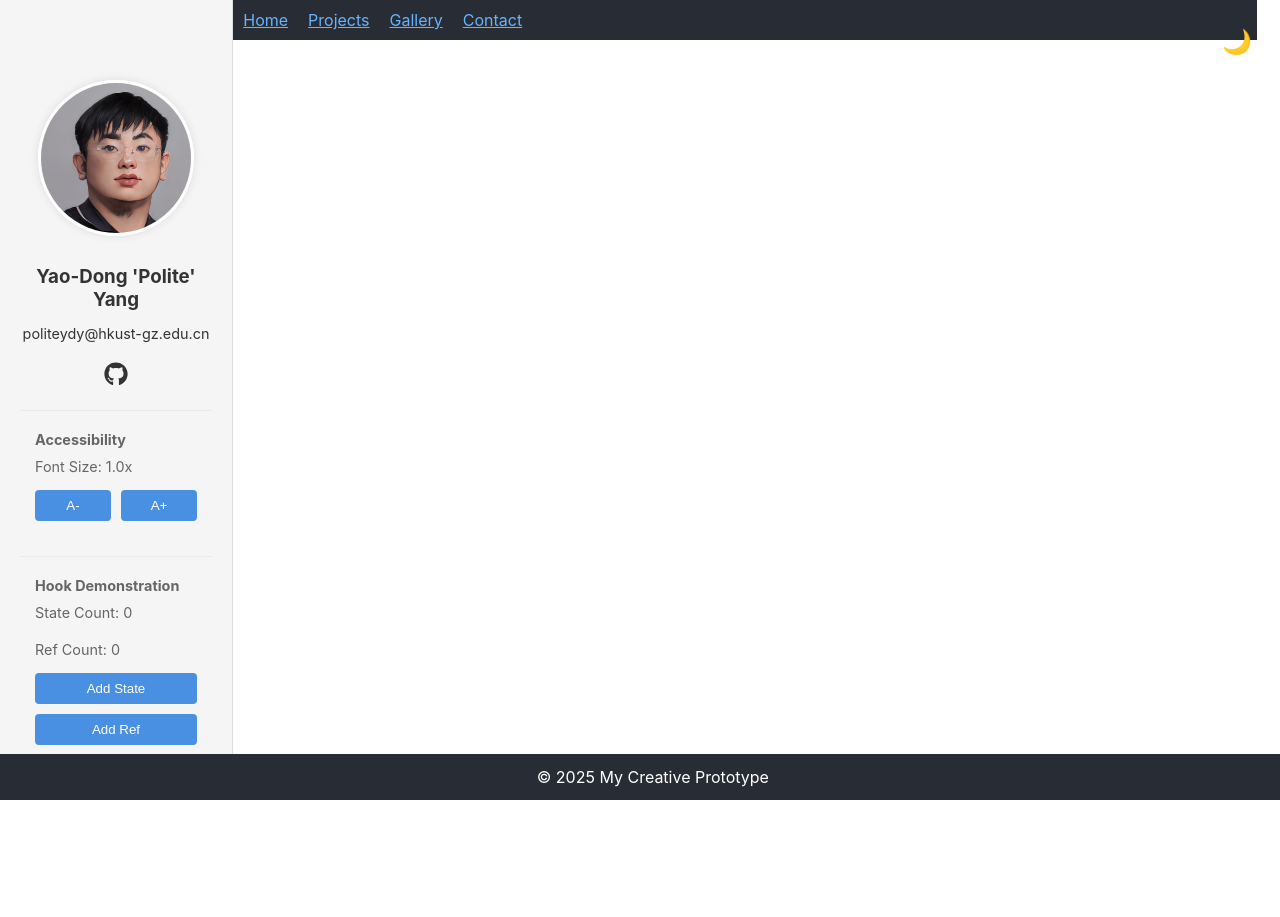
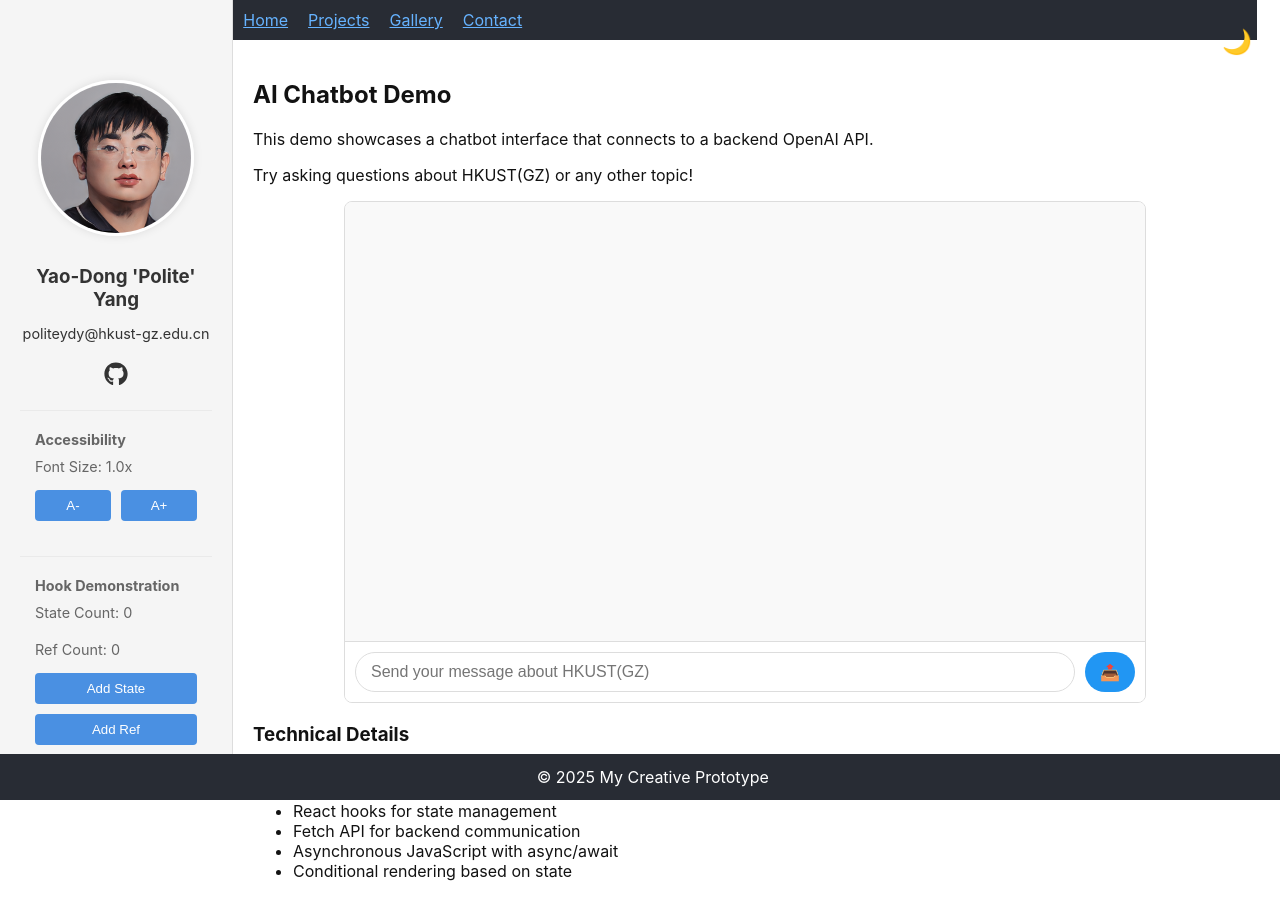
Before and after one commit to yyd003/CMAA6019B_T-E, a React (Create React App) app: page /projects/chatbot-demo in a window 1280 px wide. Before the commit the page ends 800 px from the top, so only its background shows below. Built offline with nearby package versions, Linux system fonts and the light colour scheme.

Commit message:
Chatbot Integration

```diff
--- /dev/null
+++ b/src/components/ChatInterface/ChatInterface.css
@@ -0,0 +1,4 @@
+/* 可以在这里添加额外的样式，如果需要的话 */
+.chat-interface {
+  font-family: Arial, sans-serif;
+}
--- /dev/null
+++ b/src/components/ChatInterface/index.js
@@ -0,0 +1,152 @@
+import React, { useState } from 'react';
+import './ChatInterface.css';
+
+function ChatInterface() {
+  // 创建三个钩子来管理对话状态
+  const [messages, setMessages] = useState([]);
+  const [input, setInput] = useState('');
+  const [loading, setLoading] = useState(false);
+
+  // 发送消息到后端并获取响应
+  const sendMessage = async () => {
+    // 检查输入是否为空
+    if (input.trim() === '') return;
+
+    // 添加用户消息到对话历史
+    setMessages([...messages, { type: 'user', content: input }]);
+
+    // 设置加载状态
+    setLoading(true);
+
+    try {
+      // 使用fetch API发送POST请求到后端
+      const response = await fetch('http://localhost:5000/api/chat', {
+        method: 'POST',
+        headers: {
+          'Content-Type': 'application/json'
+        },
+        body: JSON.stringify({ message: input })
+      });
+
+      const data = await response.json();
+
+      if (data.success) {
+        // 添加AI响应到对话历史
+        setMessages(prev => [...prev, { type: 'ai', content: data.response }]);
+      } else {
+        // 处理错误情况
+        setMessages(prev => [...prev, { type: 'ai', content: `Error: ${data.error || 'Unknown error'}` }]);
+      }
+    } catch (error) {
+      // 处理网络错误
+      setMessages(prev => [...prev, { type: 'ai', content: 'Sorry, there was a network error. Please try again later.' }]);
+      console.error('Network error:', error);
+    } finally {
+      // 无论成功与否，都重置加载状态和输入框
+      setLoading(false);
+      setInput('');
+    }
+  };
+
+  // 处理按Enter键发送消息
+  const handleKeyDown = (e) => {
+    if (e.key === 'Enter' && !loading) {
+      sendMessage();
+    }
+  };
+
+  return (
+    <div style={styles.chatInterface}>
+      <div style={styles.chatHistory}>
+        {messages.map((message, index) => (
+          <div key={index} style={{...styles.message, ...(message.type === 'user' ? styles.userMessage : styles.aiMessage)}}>
+            <span style={styles.messageLabel}>
+              {message.type === 'user' ? 'user' : 'ai'}:
+            </span>
+            {message.content}
+          </div>
+        ))}
+      </div>
+      <div style={styles.inputArea}>
+        <input
+          type="text"
+          value={input}
+          onChange={(e) => setInput(e.target.value)}
+          onKeyDown={handleKeyDown}
+          placeholder="Send your message about HKUST(GZ)"
+          style={styles.chatInput}
+          disabled={loading}
+        />
+        <button onClick={sendMessage} disabled={loading} style={styles.chatButton}>
+          {loading ? '⏳' : '📤'}
+        </button>
+      </div>
+    </div>
+  );
+}
+
+// 内联样式
+const styles = {
+  chatInterface: {
+    display: 'flex',
+    flexDirection: 'column',
+    height: '500px',
+    width: '100%',
+    maxWidth: '800px',
+    margin: '0 auto',
+    border: '1px solid #ddd',
+    borderRadius: '8px',
+    overflow: 'hidden',
+  },
+  chatHistory: {
+    flex: 1,
+    padding: '20px',
+    overflowY: 'auto',
+    backgroundColor: '#f9f9f9',
+  },
+  message: {
+    margin: '10px 0',
+    padding: '10px 15px',
+    borderRadius: '18px',
+    maxWidth: '80%',
+    wordWrap: 'break-word',
+  },
+  userMessage: {
+    backgroundColor: '#e3f2fd',
+    marginLeft: 'auto',
+    textAlign: 'right',
+  },
+  aiMessage: {
+    backgroundColor: '#f1f0f0',
+    marginRight: 'auto',
+  },
+  messageLabel: {
+    fontWeight: 'bold',
+    marginRight: '8px',
+  },
+  inputArea: {
+    display: 'flex',
+    padding: '10px',
+    backgroundColor: '#fff',
+    borderTop: '1px solid #ddd',
+  },
+  chatInput: {
+    flex: 1,
+    padding: '10px 15px',
+    border: '1px solid #ddd',
+    borderRadius: '20px',
+    marginRight: '10px',
+    fontSize: '16px',
+  },
+  chatButton: {
+    padding: '10px 15px',
+    backgroundColor: '#2196f3',
+    color: 'white',
+    border: 'none',
+    borderRadius: '20px',
+    cursor: 'pointer',
+    fontSize: '16px',
+  }
+};
+
+export default ChatInterface;
--- a/src/layouts/PortfolioLayout/index.js
+++ b/src/layouts/PortfolioLayout/index.js
@@ -9,6 +9,7 @@ import Contact from '../../pages/Contact';
 import ReactDemo from '../../pages/ProjectPages/ReactDemo';
 import Degas from '../../pages/ProjectPages/Degas';
 import CoursePlatform from '../../features/CoursePlatform';
+import ChatbotDemo from '../../pages/ProjectPages/ChatbotDemo';
 import GalleryPage from '../../pages/Gallery';
 import './PortfolioLayout.css';
 import { useFontSize } from '../../contexts/FontSizeContext';
@@ -29,6 +30,7 @@ function PortfolioLayout() {
             <Route path="/projects/react-demo" element={<ReactDemo />} />
             <Route path="/projects/degas" element={<Degas />} />
             <Route path="/projects/course-platform" element={<CoursePlatform />} />
+            <Route path="/projects/chatbot-demo" element={<ChatbotDemo />} />
             <Route path="/projects/coming-soon" element={
               <section>
                 <h2>Coming Soon</h2>
--- /dev/null
+++ b/src/pages/ProjectPages/ChatbotDemo/index.js
@@ -0,0 +1,27 @@
+import React from 'react';
+import ChatInterface from '../../../components/ChatInterface';
+
+function ChatbotDemo() {
+  return (
+    <div className="chatbot-demo-container">
+      <h2>AI Chatbot Demo</h2>
+      <p>This demo showcases a chatbot interface that connects to a backend OpenAI API.</p>
+      <p>Try asking questions about HKUST(GZ) or any other topic!</p>
+
+      <ChatInterface />
+
+      <div className="tech-details" style={{ marginTop: '20px' }}>
+        <h3>Technical Details</h3>
+        <p>This component demonstrates:</p>
+        <ul>
+          <li>React hooks for state management</li>
+          <li>Fetch API for backend communication</li>
+          <li>Asynchronous JavaScript with async/await</li>
+          <li>Conditional rendering based on state</li>
+        </ul>
+      </div>
+    </div>
+  );
+}
+
+export default ChatbotDemo;
--- a/src/pages/Projects/index.js
+++ b/src/pages/Projects/index.js
@@ -31,6 +31,16 @@ export const projectsList = [
         image: "/img/bg.jpg",
         description: "An online learning platform built with React.",
         fullDescription: "A comprehensive educational platform featuring course management, student tracking, and interactive learning materials.",
+        sourceLink: null
+    },
+    {
+        path: "/projects/chatbot-demo",
+        name: "Lab 5 Chatbot Demo",
+        desc: "AI Conversation Interface",
+        author: "Yao-Dong Yang",
+        image: "/img/bg.jpg",
+        description: "An interactive chatbot powered by OpenAI API.",
+        fullDescription: "This demo showcases a chatbot interface that connects to a backend OpenAI API, allowing users to interact with large language models directly on the website.",
         sourceLink: null
     },
     {
```
Also changed, not shown: Ref_Backend/requirements.txt (added), 2 other files (tests, documents, lock files or other folders).
